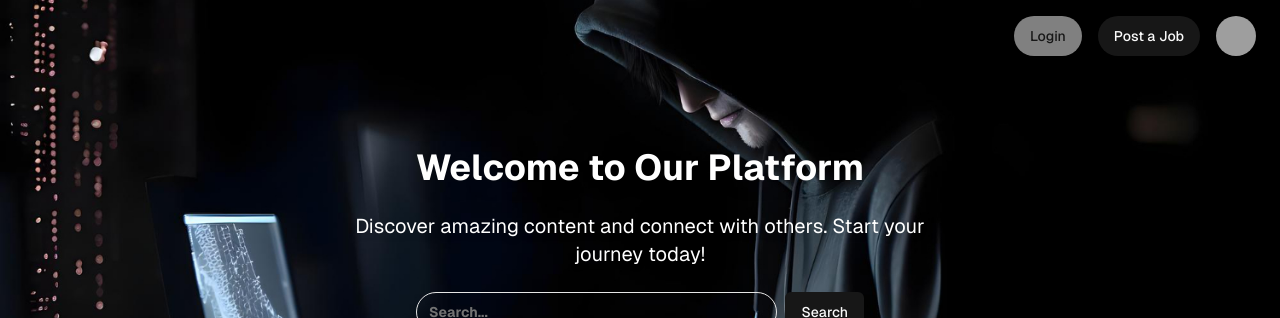
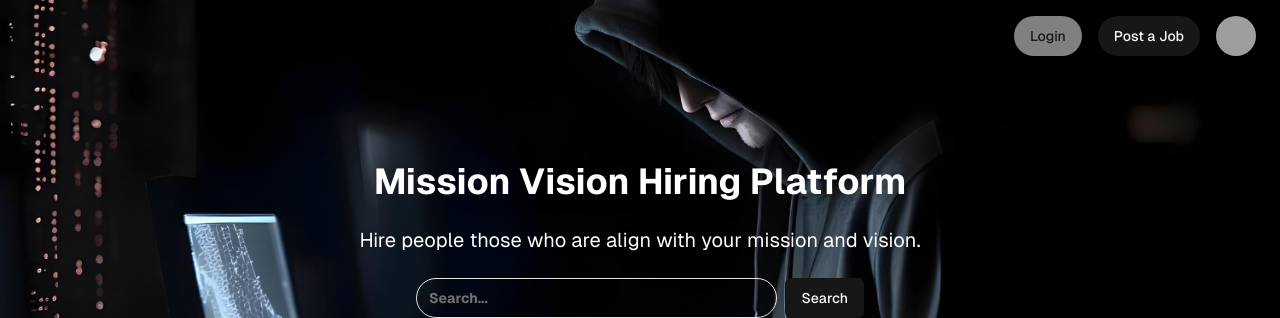
Before and after one commit to Anil567849/mission-hiring-platform, a Next.js app: page / in a window 1280 px wide. Shown: the top 318 px of the page. Built offline with nearby package versions, Linux system fonts and the light colour scheme; no server answers; the database is empty; grey boxes are pictures that could not be loaded.

Commit message:
change h1 tag of homepage

```diff
--- a/src/app/(home)/components/Header.tsx
+++ b/src/app/(home)/components/Header.tsx
@@ -92,10 +92,10 @@ export default function Header({jobListings, setJobListings}: {jobListings: IJob
       {/* Centered content */}
       <div className="text-center space-y-6 max-w-2xl px-4">
         <h1 className="text-4xl font-bold text-white drop-shadow-lg">
-          Welcome to Our Platform
+          Mission Vision Hiring Platform
         </h1>
         <p className="text-xl text-white drop-shadow-md">
-          Discover amazing content and connect with others. Start your journey today!
+          Hire people those who are align with your mission and vision.
         </p>
         <div className="flex w-full max-w-md mx-auto">
           <Input
```
